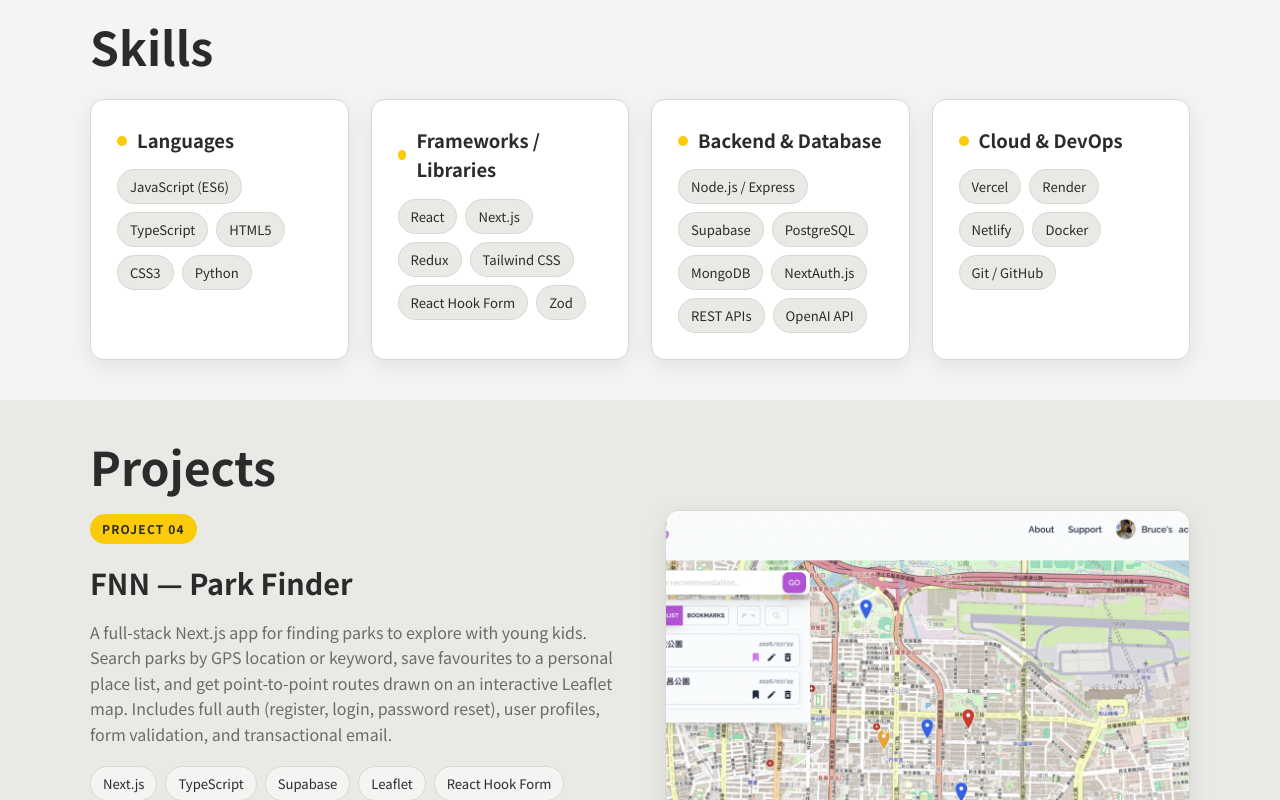
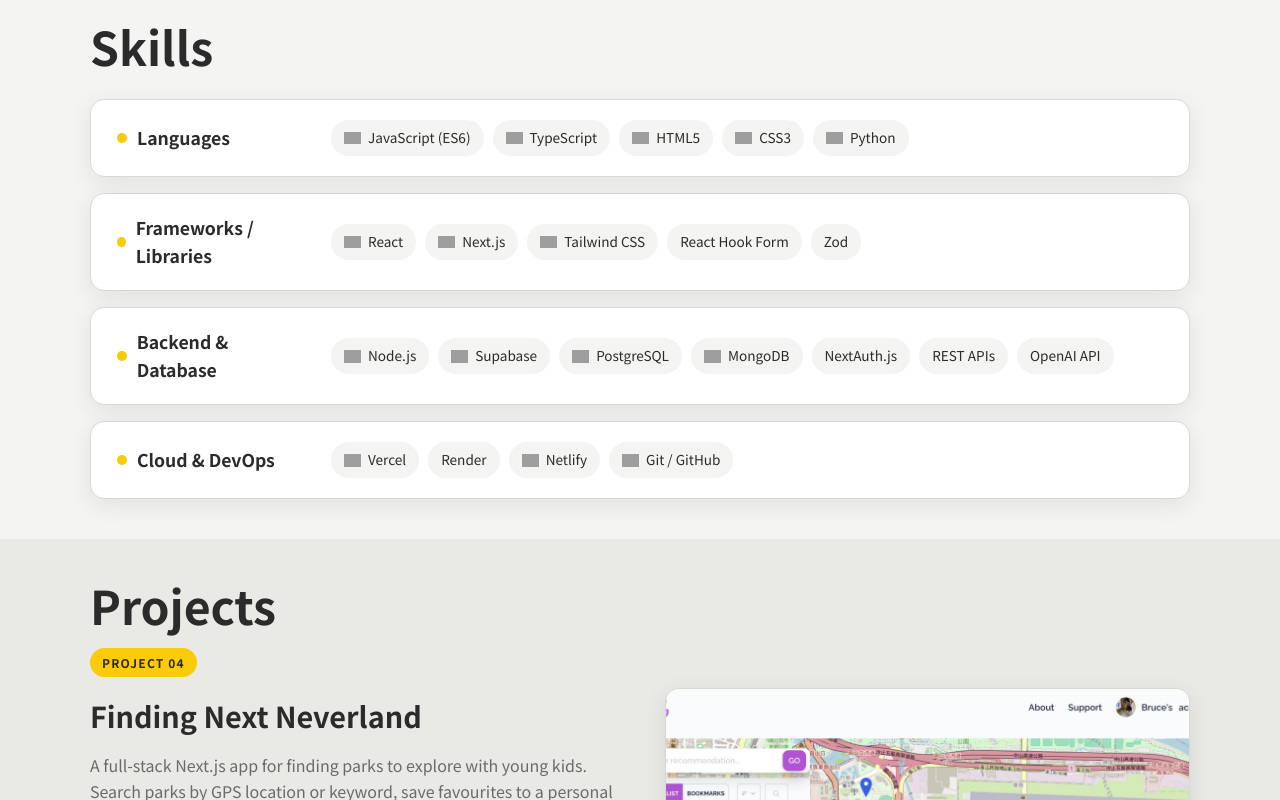
Before and after one commit to wmhung/portfolio-website, a React (Vite) app in the folder frontend/: page / in a window 1280 px wide. Shown: the part 820-1620 px from the top of the page. Built offline with nearby package versions, Linux system fonts and the light colour scheme; grey boxes are pictures that could not be loaded; a web font is replaced by a local one.

Commit message:
Update Skills section layout and styles

```diff
--- a/frontend/src/components/Projects.jsx
+++ b/frontend/src/components/Projects.jsx
@@ -13,7 +13,7 @@
           {/* Project 04 — FNN */}
           <TwoColProject
             tag='Project 04'
-            title='FNN — Park Finder'
+            title='Finding Next Neverland'
             desc={t.projects.p04}
             chips={[
               'Next.js',
@@ -38,6 +38,16 @@
                   }}
                 />
               </div>
+            }
+            action={
+              <a
+                href='https://findingneverland.vercel.app/'
+                target='_blank'
+                rel='noreferrer'
+                className='btn'
+              >
+                {t.projects.liveDemo}
+              </a>
             }
           />
 
--- a/frontend/src/components/Skills.jsx
+++ b/frontend/src/components/Skills.jsx
@@ -1,36 +1,73 @@
+import { useState } from 'react';
+
+// Brand logos come from the Devicon CDN at runtime. Skills without a logo
+// (abstract ones, or ones intentionally left plain) render as text-only chips.
+// Black logos (invert) flip to white in dark mode.
+const CDN = 'https://cdn.jsdelivr.net/gh/devicons/devicon/icons/';
+
 const GROUPS = [
   {
     key: 'languages',
-    items: ['JavaScript (ES6)', 'TypeScript', 'HTML5', 'CSS3', 'Python'],
+    items: [
+      { name: 'JavaScript (ES6)', icon: 'javascript/javascript-original' },
+      { name: 'TypeScript', icon: 'typescript/typescript-original' },
+      { name: 'HTML5', icon: 'html5/html5-original' },
+      { name: 'CSS3', icon: 'css3/css3-original' },
+      { name: 'Python', icon: 'python/python-original' },
+    ],
   },
   {
     key: 'frameworks',
     items: [
-      'React',
-      'Next.js',
-      'Redux',
-      'Tailwind CSS',
-      'React Hook Form',
-      'Zod',
+      { name: 'React', icon: 'react/react-original' },
+      { name: 'Next.js', icon: 'nextjs/nextjs-original', invert: true },
+      { name: 'Tailwind CSS', icon: 'tailwindcss/tailwindcss-original' },
+      { name: 'React Hook Form' },
+      { name: 'Zod' },
     ],
   },
   {
     key: 'backend',
     items: [
-      'Node.js / Express',
-      'Supabase',
-      'PostgreSQL',
-      'MongoDB',
-      'NextAuth.js',
-      'REST APIs',
-      'OpenAI API',
+      { name: 'Node.js', icon: 'nodejs/nodejs-original' },
+      { name: 'Supabase', icon: 'supabase/supabase-original' },
+      { name: 'PostgreSQL', icon: 'postgresql/postgresql-original' },
+      { name: 'MongoDB', icon: 'mongodb/mongodb-original' },
+      { name: 'NextAuth.js' },
+      { name: 'REST APIs' },
+      { name: 'OpenAI API' },
     ],
   },
   {
     key: 'cloud',
-    items: ['Vercel', 'Render', 'Netlify', 'Docker', 'Git / GitHub'],
+    items: [
+      { name: 'Vercel', icon: 'vercel/vercel-original', invert: true },
+      { name: 'Render' },
+      { name: 'Netlify', icon: 'netlify/netlify-original' },
+      { name: 'Git / GitHub', icon: 'git/git-original' },
+    ],
   },
 ];
+
+function SkillChip({ item }) {
+  const [failed, setFailed] = useState(false);
+  const showLogo = item.icon && !failed;
+
+  return (
+    <span className='skill-chip'>
+      {showLogo && (
+        <img
+          className={item.invert ? 'dark-invert' : undefined}
+          src={`${CDN}${item.icon}.svg`}
+          alt=''
+          loading='lazy'
+          onError={() => setFailed(true)}
+        />
+      )}
+      {item.name}
+    </span>
+  );
+}
 
 export default function Skills({ t }) {
   return (
@@ -47,11 +84,9 @@
                 <span className='dot'></span>
                 {t.skills.groups[g.key]}
               </h3>
-              <div className='chips'>
-                {g.items.map((i) => (
-                  <span className='chip' key={i}>
-                    {i}
-                  </span>
+              <div className='skill-chips'>
+                {g.items.map((it) => (
+                  <SkillChip item={it} key={it.name} />
                 ))}
               </div>
             </div>
--- a/frontend/src/i18n.js
+++ b/frontend/src/i18n.js
@@ -24,7 +24,7 @@
     projects: {
       title: 'Projects',
       liveDemo: 'Live Demo',
-      p04: 'A full-stack Next.js app for finding parks to explore with young kids. Search parks by GPS location or keyword, save favourites to a personal place list, and get point-to-point routes drawn on an interactive Leaflet map. Includes full auth (register, login, password reset), user profiles, form validation, and transactional email.',
+      p04: 'A full-stack Next.js app for finding parks to explore with young kids. Search parks by GPS location or keyword, save favourites to a personal place list, and get point-to-point routes drawn on an interactive Leaflet map. Includes full auth (register, login, password reset), user profiles, form validation, and transactional email. Backed by a Supabase database.',
       p03: 'Browse all 830 Taipei parks, green spaces and plazas. A React front end fetches from my own Flask REST API — with search, filtering and pagination handled server-side. Open-data source: Taipei City Government.',
       p02: 'A framework-free HBO Max–style streaming interface, built as a responsive design study. A sticky nav that collapses into a slide-in mobile menu, a gradient-scrim spotlight hero, horizontal scroll-snap carousels generated from a data array, and a CSS-Grid genre wall that steps 2 → 3 → 4 columns. Mobile-first, placeholder imagery only — no HBO assets or trademarks.',
       p01: 'A hand-coded responsive page from my bootcamp — no frameworks, no Bootstrap. Fluid images and mobile-first breakpoints at 600 / 900 / 1200px, with card sections that reflow from a single column up to a full multi-column row.',
@@ -33,14 +33,14 @@
 
   zh: {
     dir: 'zh',
-    nav: { skills: '技術能力', fullstack: '全端作品', frontend: '前端作品' },
+    nav: { skills: '技術能力', fullstack: '全端專案', frontend: '前端專案' },
     langToggle: { label: 'EN', aria: '切換至英文' },
     hero: {
       role: '前端工程師',
       iam: '我是',
       name: '暐銘',
       intro: '我熱愛用程式解決問題。',
-      cta: '瀏覽作品',
+      cta: '瀏覽專案',
       contact: '聯絡我',
     },
     skills: {
@@ -54,8 +54,8 @@
     },
     projects: {
       title: '專案作品',
-      liveDemo: '瀏覽作品',
-      p04: '一款全端 Next.js 應用，協助帶著孩子尋找適合探索的公園。可依 GPS 位置或關鍵字搜尋公園、將喜愛的地點收藏到個人清單，並在互動式 Leaflet 地圖上繪製點對點路線。具備完整的身分驗證（註冊、登入、重設密碼）、使用者個人檔案、表單驗證與交易信件。',
+      liveDemo: '瀏覽專案',
+      p04: '一款全端 Next.js 應用，協助帶著孩子尋找適合探索的公園。可依 GPS 位置或關鍵字搜尋公園、將喜愛的地點收藏到個人清單，並在互動式 Leaflet 地圖上繪製點對點路線。具備完整的身分驗證（註冊、登入、重設密碼）、使用者個人檔案、表單驗證與交易信件。後端資料庫採用 Supabase。',
       p03: '瀏覽全台北 830 座公園、綠地與廣場。React 前端串接我自建的 Flask REST API，搜尋、篩選與分頁皆由伺服器端處理。開放資料來源：台北市政府。',
       p02: '不依賴框架、以 HBO Max 風格打造的串流介面，作為響應式設計練習。包含會收合成側滑選單的固定導覽列、漸層遮罩的主視覺、以資料陣列生成的水平 scroll-snap 輪播，以及從 2 → 3 → 4 欄變化的 CSS Grid 分類牆。行動優先，僅使用示意圖片，未使用任何 HBO 素材或商標。',
       p01: '利用線上資源學習手刻的響應式頁面，未使用任何框架或 Bootstrap。流動式圖片與行動優先斷點（600 / 900 / 1200px），卡片區塊會從單欄重排到多欄的完整排列。',
--- a/frontend/src/styles/theme.css
+++ b/frontend/src/styles/theme.css
@@ -141,7 +141,7 @@
   color: var(--bg);
 }
 
-/* ---------- Icon links (hero: GitHub / Resume / Contact) ---------- */
+/* ---------- Icon links (hero: GitHub / Resume) ---------- */
 .hero-actions {
   align-items: center;
 }
@@ -490,8 +490,8 @@
 /* ---------- Skills ---------- */
 .skills-grid {
   display: grid;
-  grid-template-columns: repeat(auto-fit, minmax(230px, 1fr));
-  gap: 22px;
+  grid-template-columns: 1fr;
+  gap: 16px;
   margin-top: 28px;
 }
 
@@ -499,8 +499,11 @@
   background: var(--panel);
   border: 1px solid var(--border);
   border-radius: var(--radius);
-  padding: 26px;
+  padding: 20px 26px;
   box-shadow: var(--shadow);
+  display: flex;
+  align-items: center;
+  gap: 24px;
   transition:
     transform 0.4s var(--ease),
     border-color 0.4s;
@@ -512,11 +515,23 @@
 }
 
 .skill-card h3 {
-  font-size: 1.15rem;
-  margin-bottom: 14px;
+  flex: 0 0 190px;
+  font-size: 1.1rem;
+  margin-bottom: 0;
   display: flex;
   align-items: center;
   gap: 10px;
+}
+
+@media (max-width: 640px) {
+  .skill-card {
+    flex-direction: column;
+    align-items: flex-start;
+    gap: 14px;
+  }
+  .skill-card h3 {
+    flex: none;
+  }
 }
 
 .skill-card h3 .dot {
@@ -524,6 +539,35 @@
   height: 10px;
   border-radius: 50%;
   background: var(--accent);
+}
+
+/* ---------- Skill chips (inline logo) ---------- */
+.skill-chips {
+  flex: 1;
+  display: flex;
+  flex-wrap: wrap;
+  gap: 9px;
+}
+
+.skill-chip {
+  display: inline-flex;
+  align-items: center;
+  gap: 7px;
+  font-size: 0.85rem;
+  padding: 7px 13px;
+  border-radius: 999px;
+  background: var(--bg);
+  color: var(--text);
+}
+
+.skill-chip img {
+  width: 17px;
+  height: 17px;
+  object-fit: contain;
+}
+
+html[data-theme='dark'] .skill-chip img.dark-invert {
+  filter: invert(1) brightness(1.7);
 }
 
 .chips {
@@ -541,10 +585,14 @@
   color: var(--text);
 }
 
+/* Full-stack section only */
 #full-stack .chip {
-  background: var(--bg);
-  border-color: var(--border);
-  color: var(--text);
+  background-color: #e0e0db;
+  border-color: transparent;
+}
+
+html[data-theme='dark'] #full-stack .chip {
+  background-color: #2e2e2e;
 }
 
 /* ---------- Projects ---------- */
```
